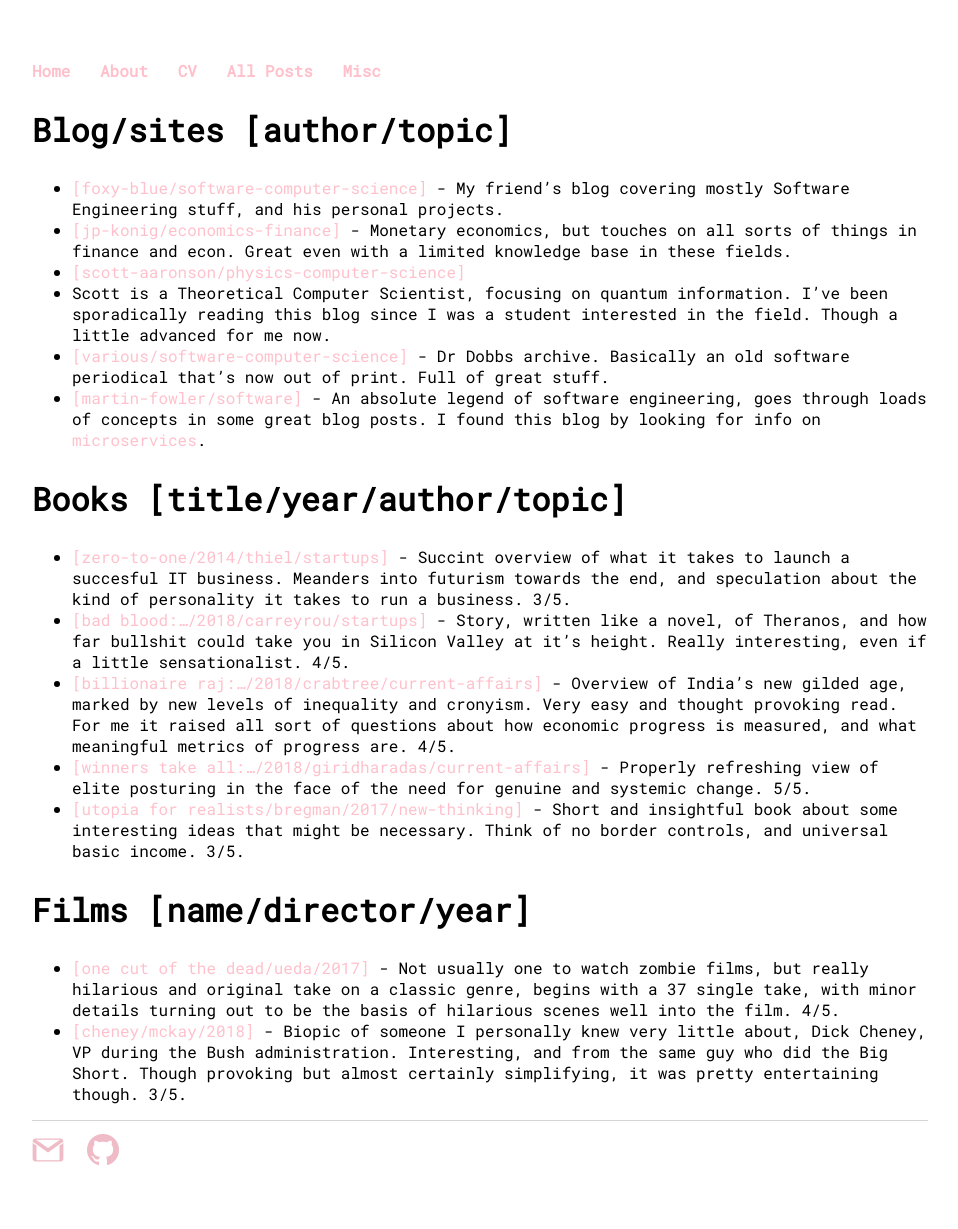
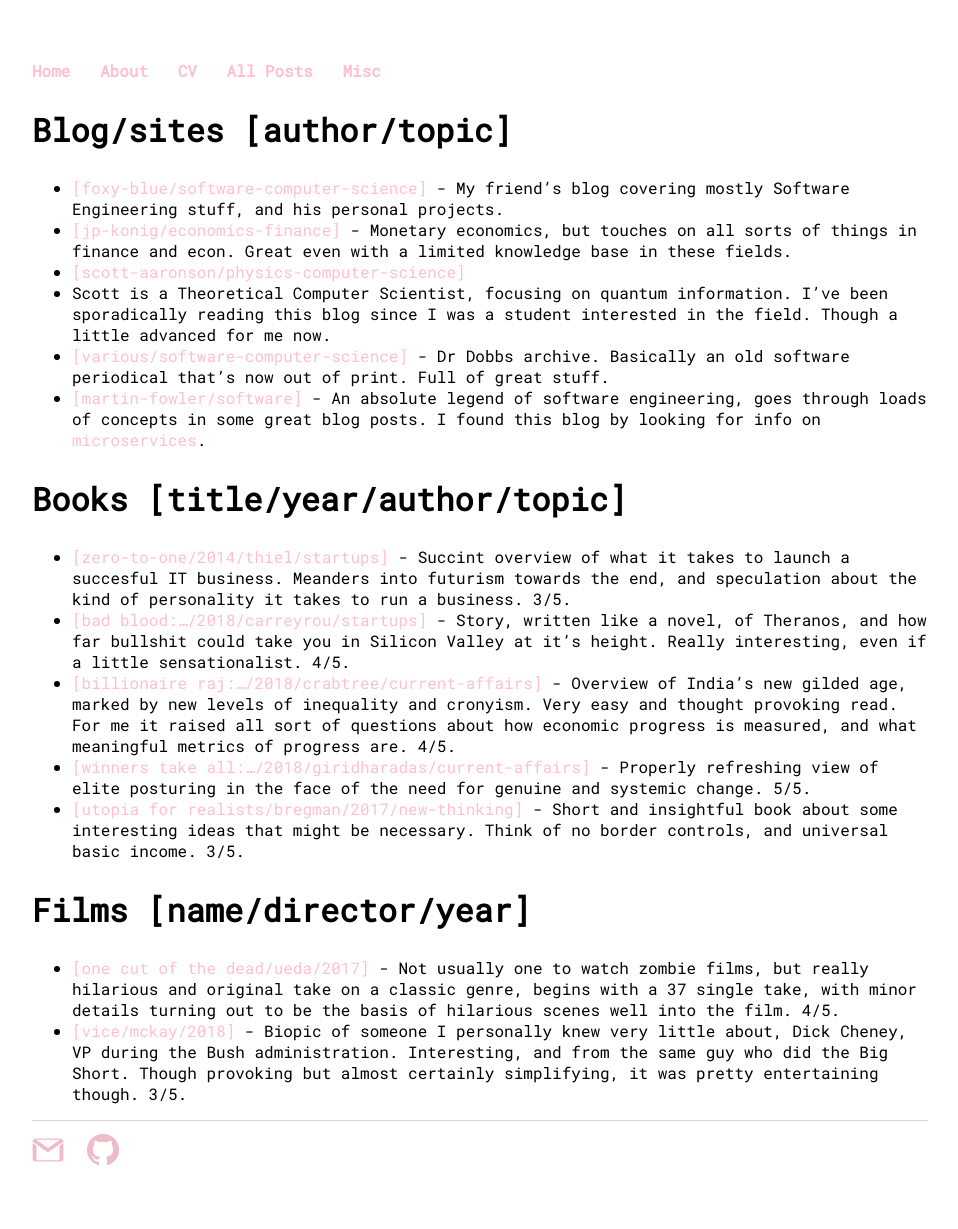
Before and after one commit to skailasa/skailasa.github.io, a Jekyll site: the page built from misc/misc.md, in a window 1280 px wide. Shown: the whole page, without its empty margins (160-1118 px from the left). Built offline with Jekyll 4.4.1, drawn with Linux system fonts in a browser that asks for light colours.

Commit message:
Fix mistake in film title

```diff
--- a/misc/misc.md
+++ b/misc/misc.md
@@ -50,7 +50,7 @@
 Not usually one to watch zombie films, but really hilarious and original
 take on a classic genre, begins with a 37 single take, with minor details
 turning out to be the basis of hilarious scenes well into the film. 4/5.
-- [[cheney/mckay/2018]](https://en.wikipedia.org/wiki/Vice_(2018_film)) -
+- [[vice/mckay/2018]](https://en.wikipedia.org/wiki/Vice_(2018_film)) -
 Biopic of someone I personally knew very little about, Dick Cheney, VP during
 the Bush administration. Interesting, and from the same guy who did the Big
 Short. Though provoking but almost certainly simplifying, it was pretty
```
